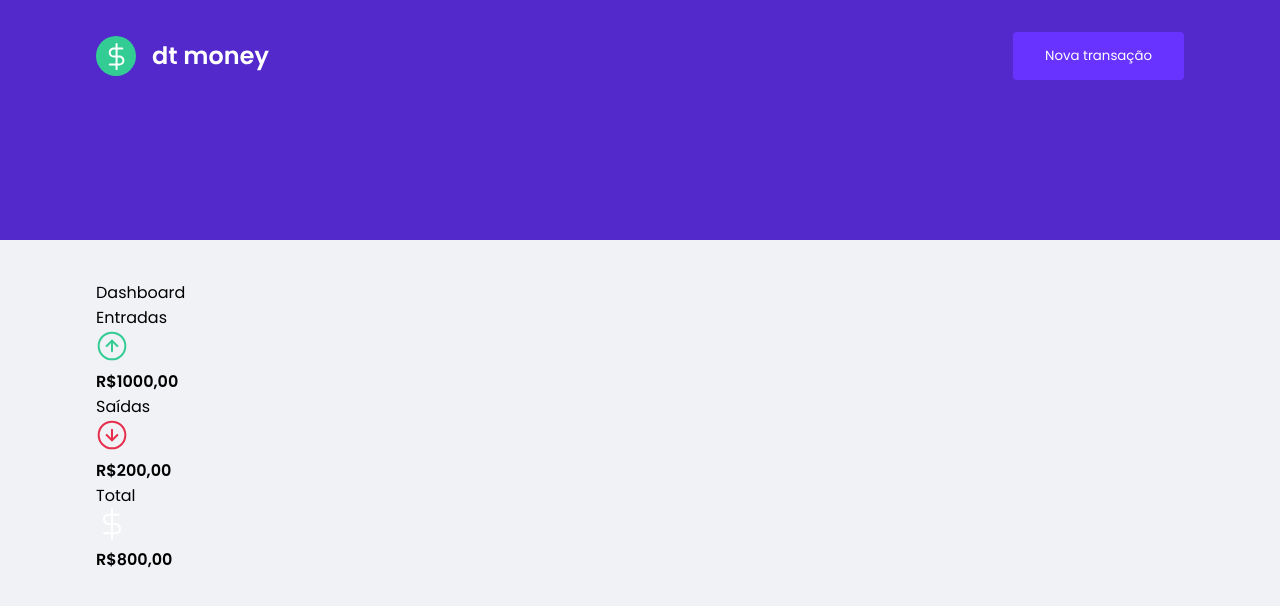
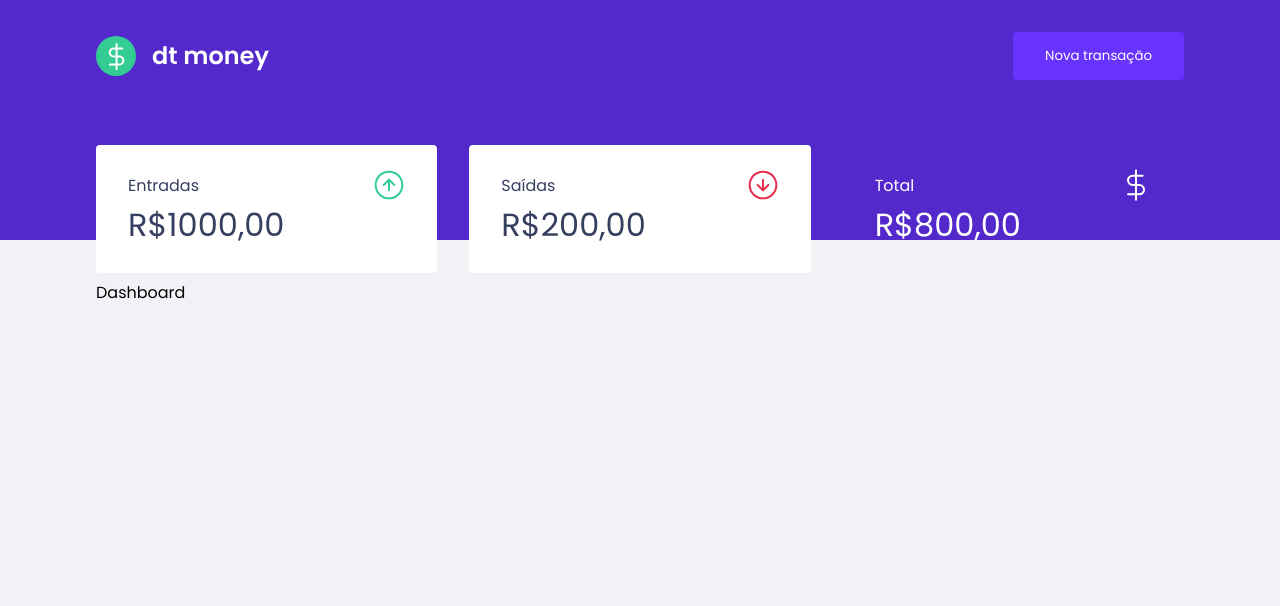
Before and after one commit to RaimundoNeto7/IgniteFinances, a React (Create React App) app: page / in a window 1280 px wide. Shown: the top 606 px of the page. Built offline with nearby package versions, Linux system fonts and the light colour scheme.

Commit message:
Add summary component

```diff
--- a/src/components/Summary/index.tsx
+++ b/src/components/Summary/index.tsx
@@ -20,7 +20,7 @@
                 </header>
                 <strong>R$200,00</strong>
             </div>
-            <div>
+            <div className="highlight-background">
                 <header>
                     <p>Total</p>
                     <img src={total} alt="Total" />
--- a/src/components/Summary/styles.ts
+++ b/src/components/Summary/styles.ts
@@ -1,5 +1,33 @@
 import styled from "styled-components";
 
 export const Container = styled.div`
+    display: grid;
+    grid-template-columns: repeat(3, 1fr);
+    gap: 2rem;
+    margin-top: -10rem;
 
+    div {
+        background: var(--shape);
+        padding: 1.5rem 2rem;
+        border-radius: 0.25rem;
+        color: var(--text-title);
+
+        header {
+            display: flex;
+            align-items: center;
+            justify-content: space-between;
+        }
+
+        strong {
+            margin-top: 1rem;
+            font-size: 2rem;
+            font-weight: 500;
+            line-height: 3rem;
+        }
+
+        &.highlight-background {
+            background: var(--green);
+            color: #FFF;
+        }
+    }
 `;
```
